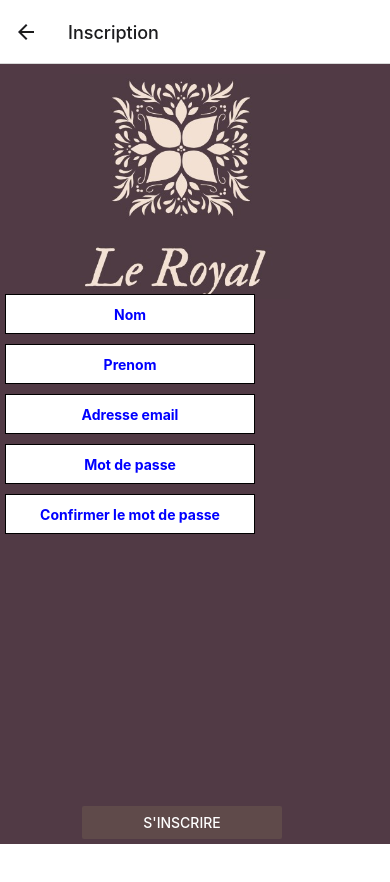
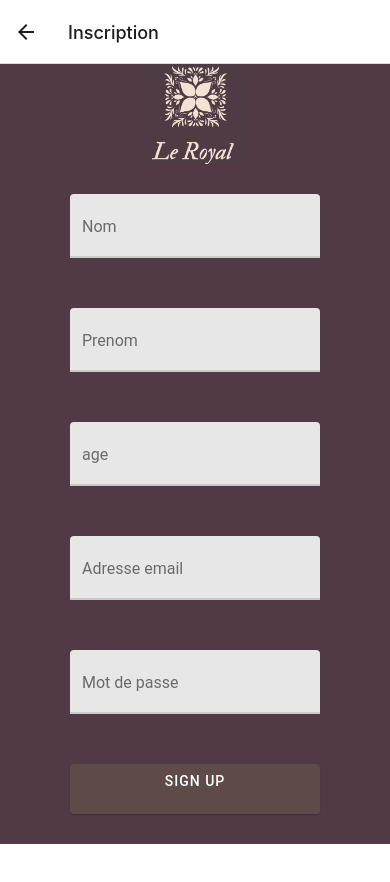
Before and after one commit to Mariama17/pyramide-resto-app-front, a React Native app in the folder AppMobile/: screen /Inscription in a window 390 px wide. Shown: the top 882 px of the page. After the commit the page ends 844 px from the top, so only its background shows below. Built offline with nearby package versions, Linux system fonts and the light colour scheme; no server answers.

Commit message:
page inscription

```diff
--- a/AppMobile/API/rest.js
+++ b/AppMobile/API/rest.js
@@ -19,26 +19,32 @@ login(data) {
       fetch(apiURL + '/login', {
         method: 'POST',
         headers: myHeaders,
-                body: JSON.stringify(data)
-            }).then((response) => {resolve(response.json());})
-            .catch((err) => reject(err));
+        body: JSON.stringify(data),
       })
+        .then(response => {
+          resolve(response.json());
+        })
+        .catch(err => reject(err));
+    });
   },
 
-    addUser(data){
+  addUser(data) {
     let myHeaders = new Headers();
     myHeaders.append('Content-Type', 'application/json');
     return new Promise((resolve, reject) => {
       fetch(apiURL + '/user', {
         method: 'POST',
         headers: myHeaders,
-                body: JSON.stringify(data)
-            }).then((response) => {resolve(response);})
-            .catch((err) => reject(err));
+        body: JSON.stringify(data),
       })
+        .then(response => {
+          resolve(response);
+        })
+        .catch(err => reject(err));
+    });
   },
 
-    getFoodOfCurrentDay(){
+  getFoodOfCurrentDay() {
     let myHeaders = new Headers();
     myHeaders.append('Content-Type', 'application/json');
     // myHeaders.append('Authorization', token);
@@ -46,12 +52,15 @@ login(data) {
       fetch(apiURL + '/food/day', {
         method: 'GET',
         headers: myHeaders,
-            }).then((response) => {resolve(response.json());})
-            .catch((err) => reject(err));
       })
+        .then(response => {
+          resolve(response.json());
+        })
+        .catch(err => reject(err));
+    });
   },
 
-    getFoodOfCurrentWeek(){
+  getFoodOfCurrentWeek() {
     let myHeaders = new Headers();
     myHeaders.append('Content-Type', 'application/json');
     // myHeaders.append('Authorization', token);
@@ -59,12 +68,15 @@ login(data) {
       fetch(apiURL + '/food/week', {
         method: 'GET',
         headers: myHeaders,
-            }).then((response) => {resolve(response.json());})
-            .catch((err) => reject(err));
       })
+        .then(response => {
+          resolve(response.json());
+        })
+        .catch(err => reject(err));
+    });
   },
 
-    getImagesFood(idFood){
+  getImagesFood(idFood) {
     let myHeaders = new Headers();
     myHeaders.append('Content-Type', 'application/json');
     // myHeaders.append('Authorization', token);
@@ -72,12 +84,15 @@ login(data) {
       fetch(apiURL + '/imageFood/id/' + idFood, {
         method: 'GET',
         headers: myHeaders,
-            }).then((response) => {resolve(response.json());})
-            .catch((err) => reject(err));
       })
+        .then(response => {
+          resolve(response.json());
+        })
+        .catch(err => reject(err));
+    });
   },
 
-    getUser(token){
+  getUser(token) {
     let myHeaders = new Headers();
     myHeaders.append('Content-Type', 'application/json');
     myHeaders.append('Authorization', token);
@@ -85,10 +100,13 @@ login(data) {
       fetch(apiURL + '/user/token/' + token, {
         method: 'GET',
         headers: myHeaders,
-            }).then((response) => {resolve(response.json());})
-            .catch((err) => reject(err));
       })
+        .then(response => {
+          resolve(response.json());
+        })
+        .catch(err => reject(err));
+    });
   },
-}
+};
 
 export default rest;
--- a/AppMobile/components/connectPage.js
+++ b/AppMobile/components/connectPage.js
@@ -97,7 +97,7 @@ class Connect extends React.Component {
               mode="contained"
               onPress={() => this.props.navigation.navigate('Inscription')}
               color="#5f4a4a">
-              S'inscrire
+              Sign up
             </Button>
           </View>
         </View>
@@ -129,7 +129,6 @@ const styles = StyleSheet.create({
     fontSize: 15,
   },
   btn: {
-    // fontWeight: 'bold',
     height: 50,
     width: 180,
   },
--- a/AppMobile/components/createCompte.js
+++ b/AppMobile/components/createCompte.js
@@ -1,117 +1,107 @@
 import React from 'react';
-import {TextInput, View, SafeAreaView, StyleSheet, Alert, Image, Button} from 'react-native';
+import {View, SafeAreaView, StyleSheet, Alert, Image} from 'react-native';
+import {TextInput, Button} from 'react-native-paper';
 import rest from '../API/rest.js';
 
 class CreateCompte extends React.Component {
-    constructor(props){
+  constructor(props) {
     super(props);
     this.state = {
       nom: '',
       prenom: '',
+      age: 0,
       email: '',
       password: '',
       confirmPassword: '',
-        }
+      loading: false,
+    };
   }
 
   addUser = () => {
-        rest.addUser({
-            "lastName": this.state.nom,
-            "firstName": this.state.prenom,
-            "email": this.state.email,
-            "password": this.state.password,
-
-        })
-        .then(response => {
-            console.log('response : ', response);
+    this.setState({loading: true}, async () => {
+      try {
+        response = await rest.addUser({
+          lastName: this.state.nom,
+          firstName: this.state.prenom,
+          age: this.state.age,
+          email: this.state.email,
+          password: this.state.password,
+        });
+        if (response.status == 200) {
+          this.setState({loading: false});
           this.props.navigation.navigate('Drawer');
-        })
-        .catch((err) => {
-            console.log('error : ', err);
-            Alert.alert("err")
-        })
+        } else {
+          this.setState({loading: false});
+          Alert.alert("Erreur lors de l'inscription. Veuillez réessayer");
         }
+      } catch (error) {
+        this.setState({loading: false});
+        Alert.alert("Erreur lors de l'inscription. Veuillez réessayer");
+      }
+    });
+  };
 
   render() {
     return (
-            <SafeAreaView style={styles.container}>
-                <Image style={styles.image}
-                    source={require('../images/index.jpg')}
-                />
-                <View style={{flex: 1}}>
-                    <TextInput style={styles.Identifiant}
+      <SafeAreaView style={styles.main_container}>
+        <Image style={styles.image} source={require('../images/index.jpg')} />
+        <View style={styles.body_container}>
+          <TextInput
             onChangeText={text => this.setState({nom: text})}
             placeholder="Nom"
-                        keyboardType="email-address"
           />
-                    <TextInput style={styles.Identifiant}
+          <TextInput
             onChangeText={text => this.setState({prenom: text})}
             placeholder="Prenom"
-                        keyboardType="email-address"
           />
-                    <TextInput style={styles.Identifiant}
+          <TextInput
+            onChangeText={text => this.setState({age: text})}
+            placeholder="age"
+          />
+          <TextInput
             onChangeText={text => this.setState({email: text})}
             placeholder="Adresse email"
             keyboardType="email-address"
           />
-                    <TextInput style={styles.Identifiant}
+          <TextInput
             onChangeText={text => this.setState({password: text})}
+            secureTextEntry={true}
             placeholder="Mot de passe"
-                        keyboardType="default"
           />
-                    <TextInput style={styles.Identifiant}
-                        onChangeText={text => this.setState({confirmPassword: text})}
-                        placeholder="Confirmer le mot de passe"
-                        keyboardType="default"
-                    />
-                </View>
-                <View style={styles.buttonContainer}>
           <Button
-                        title="S'inscrire"
-                        // onPress={() => {this.props.navigation.navigate('Drawer')}}
+            style={styles.btn}
             onPress={this.addUser}
-                        color= "#5f4a4a"
-                    />
+            mode="contained"
+            loading={this.state.loading}
+            color="#5f4a4a">
+            Sign up
+          </Button>
         </View>
       </SafeAreaView>
-        )
+    );
   }
 }
 
 const styles = StyleSheet.create({
   image: {
-        top: 10,
-        height: 225,
-        width: 220,
-        left: 70,
+    height: 100,
+    width: 100,
   },
-    container: {
+  main_container: {
+    flex: 1,
+    alignItems: 'center',
     backgroundColor: '#513a45',
-        height: '100%',
-        width: '100%',
   },
-    Identifiant: {
-        backgroundColor: 'white',
-        fontWeight: 'bold',
-        color: 'black',
-        textAlign: 'center',
-        height: 40,
+  body_container: {
+    flex: 1,
+    justifyContent: 'space-around',
     width: 250,
     margin: 5,
-        left: 45,
-        borderWidth: 1,
-        top: '5%',
-        color: 'blue',
   },
-    buttonContainer: {
-        fontWeight: 'bold',
-        height: 150,
-        width: 200,
-        left: 82,
-        justifyContent: 'space-around',
-        marginBottom: 15,
-        top: 68,
+  btn: {
+    height: 50,
+    width: 250,
   },
-})
+});
 
 export default CreateCompte;
```
Lines whose indentation alone changed are shown as unchanged.
